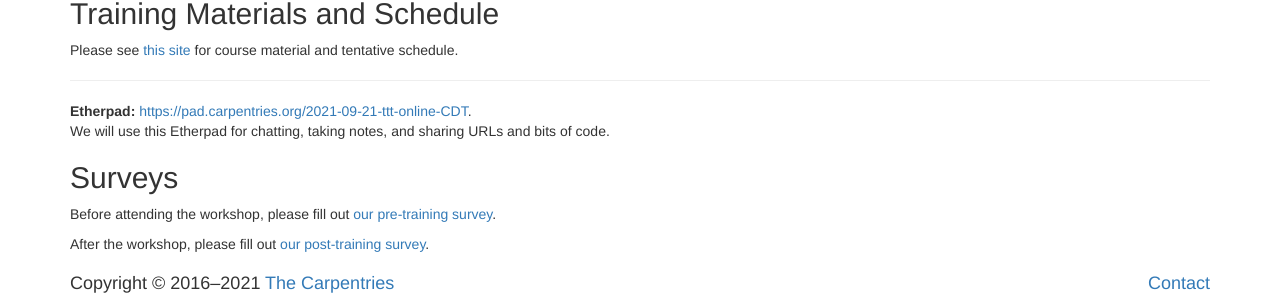
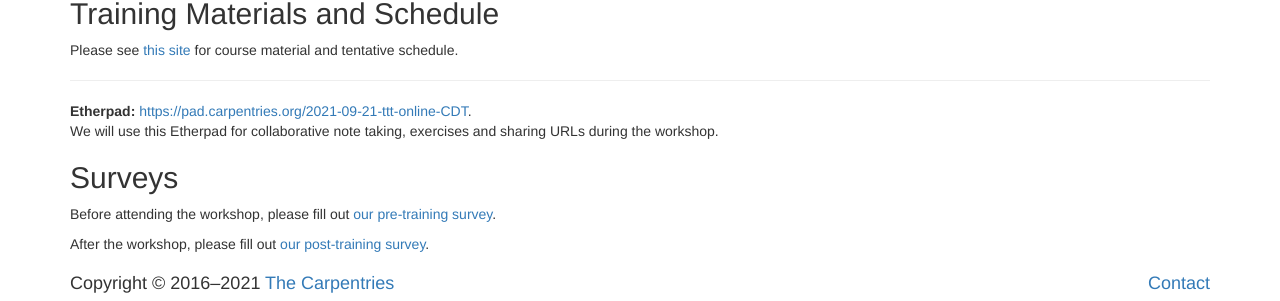
Before and after one commit to carpentries-workshops/2021-09-21-ttt-online-CDT, a Jekyll site: the page built from index.md, in a window 1280 px wide. Shown: the part 1432-1733 px from the top of the page. Built offline with Jekyll 4.4.1, drawn with Linux system fonts in a browser that asks for light colours.

Commit message:
reworded etherpad paragraph

```diff
--- a/index.md
+++ b/index.md
@@ -282,7 +282,7 @@ for more information.
 <p id="etherpad">
   <strong>Etherpad:</strong> <a href="{{page.etherpad}}">{{page.etherpad}}</a>.
   <br/>
-  We will use this Etherpad for chatting, taking notes, and sharing URLs and bits of code.
+  We will use this Etherpad for collaborative note taking, exercises and sharing URLs during the workshop.
 </p>
 
 {% endif %}
```
